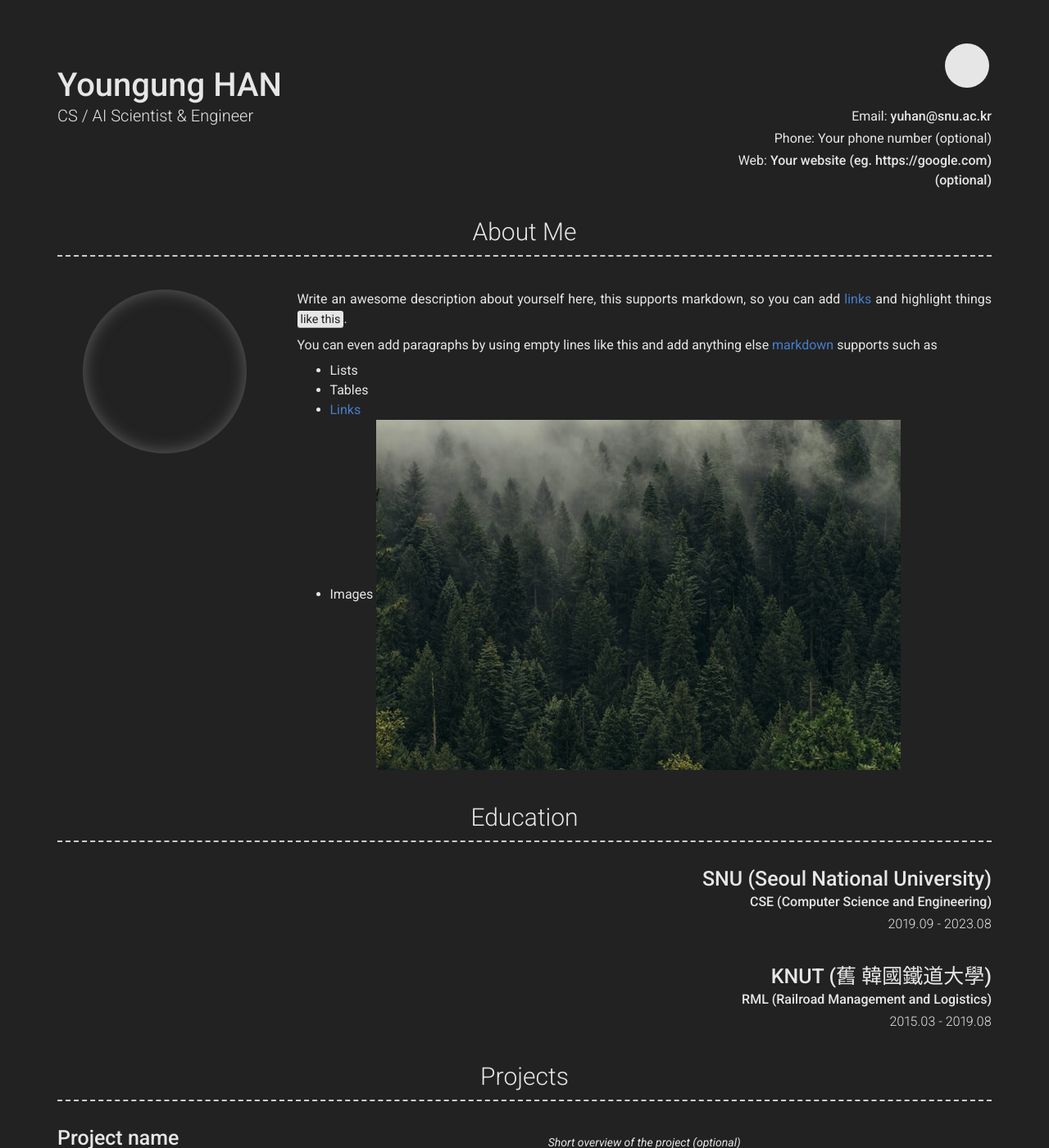
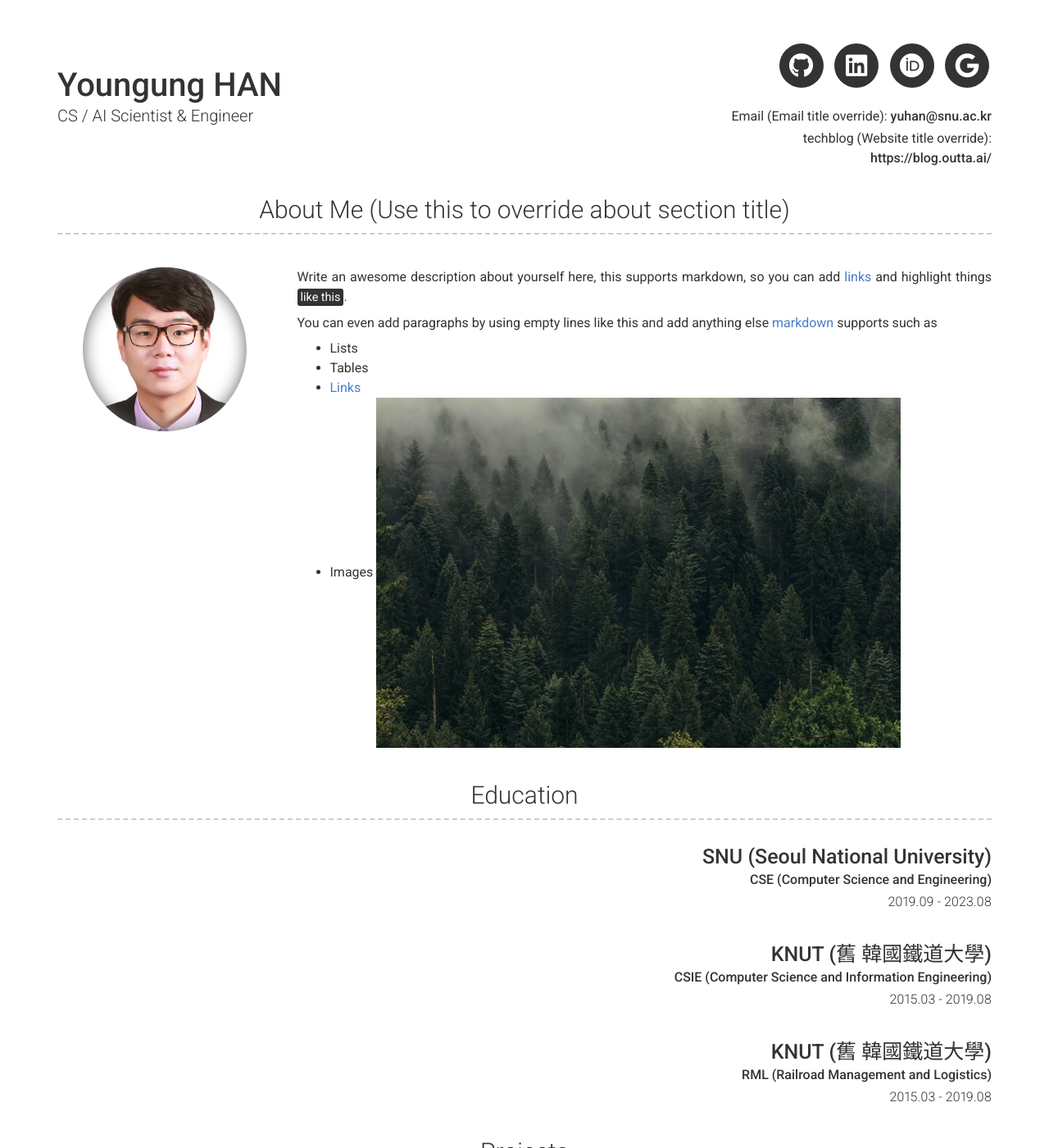
Before and after one commit to youngunghan/yuhan.github.io, a Jekyll site: the page built from index.md, in a window 1280 px wide and 1400 px high. Shown: the whole window at 82% size. Built offline with Jekyll 4.4.1, drawn with Linux system fonts in a browser that asks for light colours; nearby versions of some CDN libraries.

Commit message:
add v0.1

```diff
--- a/_config.yml
+++ b/_config.yml
@@ -9,35 +9,35 @@ version: 2
 name: Youngung HAN
 title: CS / AI Scientist & Engineer
 email: yuhan@snu.ac.kr
-# email_title: Email (Email title override)
-phone: Your phone number (optional)
+email_title: Email (Email title override)
+# phone: Your phone number (optional)
 # phone_title: Phone (Phone title override)
-website: Your website (eg. https://google.com)(optional)
-# website_title: Web (Website title override)
+website: https://blog.outta.ai/
+website_title: techblog (Website title override)
 
 # Dark Mode (true/false/never)
-darkmode: true
+darkmode: false
 
 # Social links
 # twitter_username: jekyllrb
-# github_username:  jekyll
+github_username:  youngunghan
 # stackoverflow_username: "00000001"
 # dribbble_username: jekyll
 # facebook_username: jekyll
 # flickr_username: jekyll
 # instagram_username: jekyll
-# linkedin_username: jekyll
+linkedin_username: https://www.linkedin.com/in/youngunghan/
 # xing_username: jekyll
 # pinterest_username: jekyll
 # youtube_username: jekyll
-# orcid_username: 0000-0000-0000-0000
-# googlescholar_username: D847cGsAAAAJ
+orcid_username: 0009-0008-0596-8367
+googlescholar_username: KUTvLfQAAAAJ
 
 # Additional icon links
-additional_links:
-- title: Link name
-  icon: Font Awesome brand icon name (eg. fab fa-twitter) (https://fontawesome.com/icons?d=gallery&s=brands&m=free)
-  url: Link url (eg. https://google.com)
+# additional_links:
+# - title: Link name
+#   icon: Font Awesome brand icon name (eg. fab fa-twitter) (https://fontawesome.com/icons?d=gallery&s=brands&m=free)
+#   url: Link url (eg. https://google.com)
 # - title: another link
 #   icon: font awesome brand icon name (eg. fab fa-twitter) (https://fontawesome.com/icons?d=gallery&s=brands&m=free)
 #   url: Link url (eg. https://google.com)
@@ -49,8 +49,8 @@ additional_links:
 # google_analytics: "UA-00000000-0"
 
 # About Section
-# about_title: About Me (Use this to override about section title)
-about_profile_image: Directory of profile image (eg. images/profile.jpg)
+about_title: About Me (Use this to override about section title)
+about_profile_image: images/my_photo.jpeg
 about_content: | # this will include new lines to allow paragraphs
   Write an awesome description about yourself here, this supports markdown, so you can add [links](http://foobar.com) and highlight things <mark>like this</mark>.
 
@@ -76,6 +76,11 @@ content:
       - layout: top-right
         title: KNUT (舊 韓國鐵道大學)
         sub_title: B.S.
+        sub_title: CSIE (Computer Science and Information Engineering)
+        caption: 2015.03 - 2019.08
+      - layout: top-right
+        title: KNUT (舊 韓國鐵道大學)
+        sub_title: B.A.
         sub_title: CSIE (Computer Science and Information Engineering)
         sub_title: RML (Railroad Management and Logistics)
         caption: 2015.03 - 2019.08
@@ -103,7 +108,7 @@ content:
     layout: list
     content:
       - layout: right
-        title: Company name
+        title: AIDEEP
         sub_title: Job title
         caption: Date Range (eg. November 2016 - present)
         link: Link to company (optional)
```
Also changed, not shown: images/my_photo.jpeg (added).
